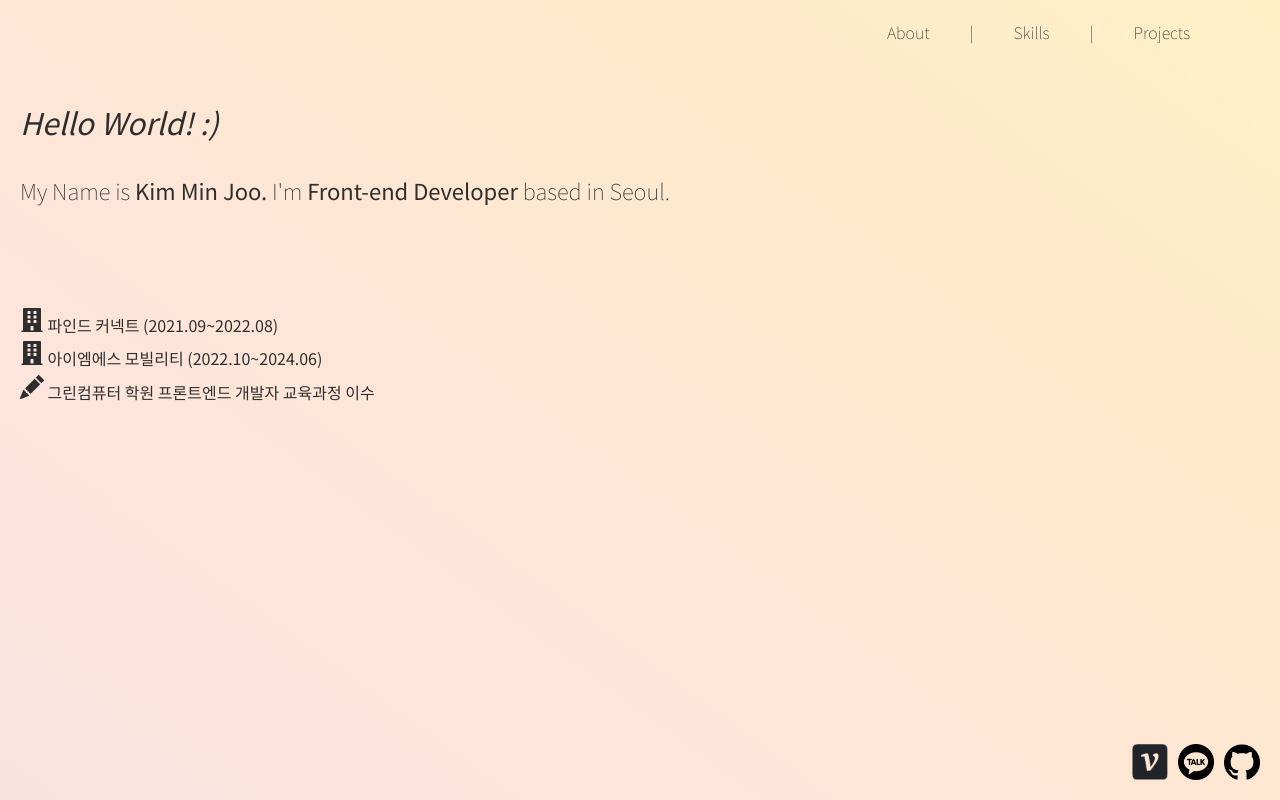
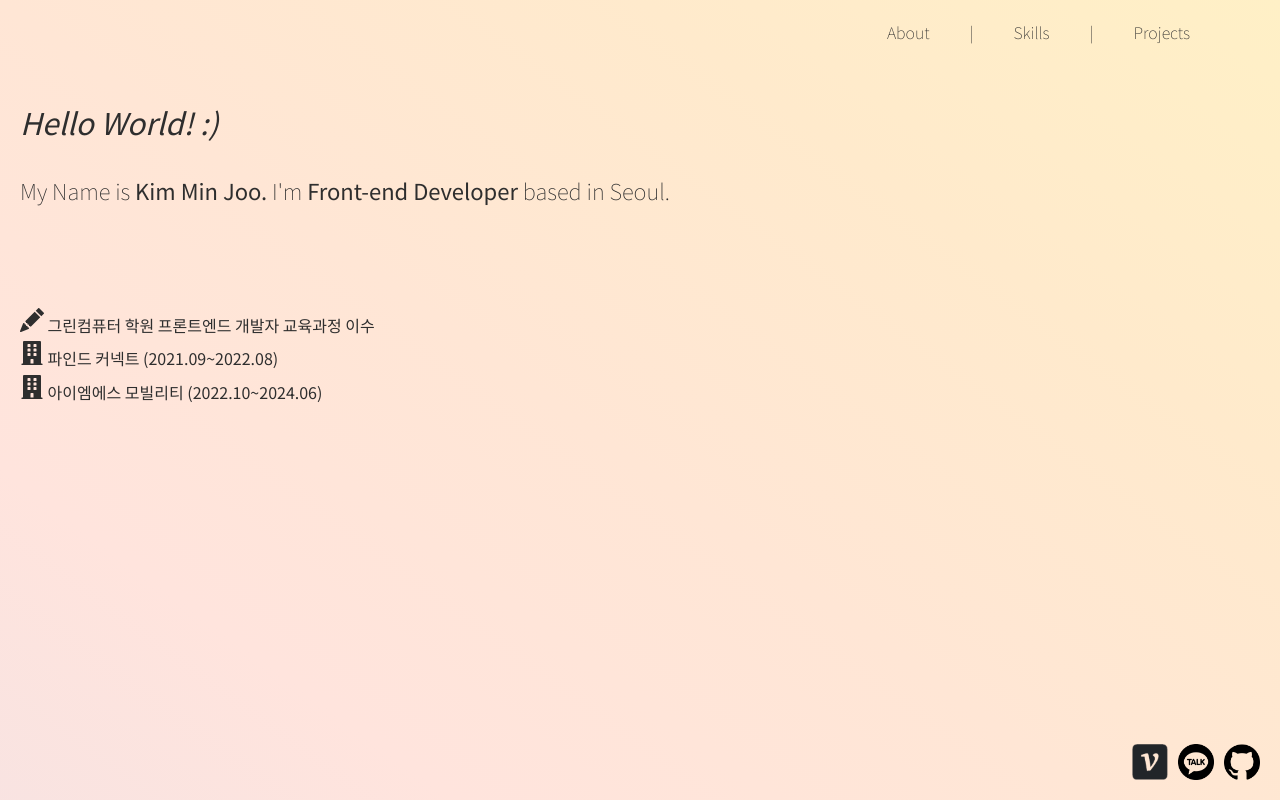
Before and after one commit to manjyuriah/portfolio_24, a React (Create React App) app: page / in a window 1280 px wide. Shown: the top 800 px of the page. Built offline with nearby package versions, Linux system fonts and the light colour scheme.

Commit message:
fix : test

```diff
--- a/src/components/Main.js
+++ b/src/components/Main.js
@@ -49,9 +49,9 @@ function Main(props) {
               My Name is <span className="strong">Kim Min Joo.</span> I'm <span className="strong">Front-end Developer</span> based in Seoul.
             </div>
             <div className='information'>
+              <div><BsFillPencilFill size="24" /> 그린컴퓨터 학원 프론트엔드 개발자 교육과정 이수</div>
               <div><FaBuilding size="24"/> 파인드 커넥트 (2021.09~2022.08)</div>
               <div><FaBuilding size="24"/> 아이엠에스 모빌리티 (2022.10~2024.06)</div>
-              <div><BsFillPencilFill size="24" /> 그린컴퓨터 학원 프론트엔드 개발자 교육과정 이수</div>
             </div>
             <div className="email">Contact Me : <span className="strong">juju970128@naver.com</span></div>
                 {
```
Also changed, not shown: 1 other file (tests, documents, lock files or other folders).
